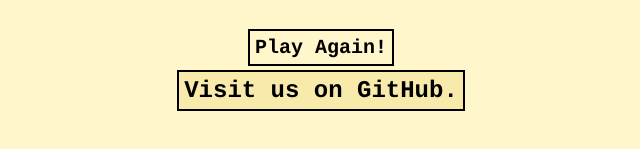
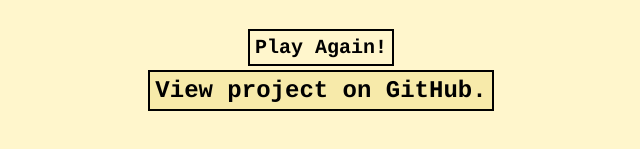
Before and after one commit to ZetaPhase/XicYacZoe, a plain HTML site: page index.html in a window 1280 px wide. Shown: the part 543-692 px from the top of the page, without its empty margins (319-959 px from the left). Drawn offline with Linux system fonts and the light colour scheme.

Commit message:
small changes to more information link

```diff
--- a/index.html
+++ b/index.html
@@ -27,7 +27,7 @@
     <a href="index.html" id="reloadButton">Play Again!</a>
     <br />
     <br />
-    <a href="https://github.com/zetaphase" id="githublink">Visit us on GitHub.</a>
+    <a href="https://github.com/ZetaPhase/XicYacZoe" id="githublink">View project on GitHub.</a>
 
     <script src="game.js"></script>
 
```
